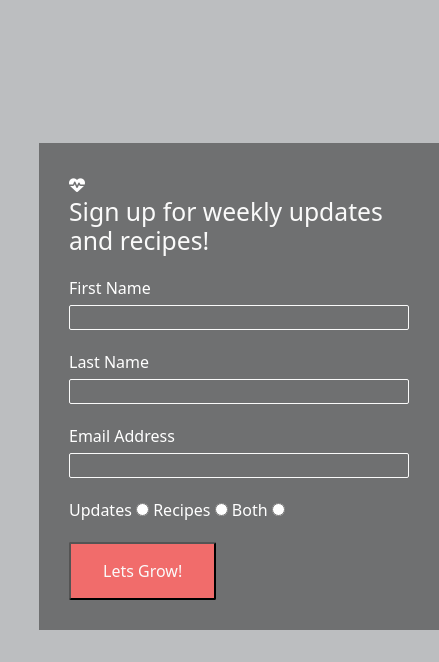
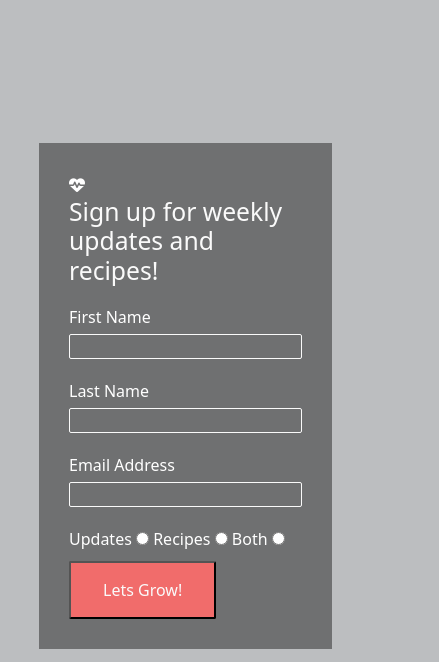
Before and after one commit to RickyLambert87/LearningHTML-CSS, a plain HTML site: page signup.html in a window 390 px wide. Shown: the part 182-844 px from the top of the page, 439 px wide, since content can reach past the window. Drawn offline with nearby package versions, Linux system fonts and the light colour scheme.

Commit message:
feat:modified some HTML

```diff
--- a/assets/style.css
+++ b/assets/style.css
@@ -19,12 +19,15 @@ color: white;
   .navbar {
     border-radius: 0;
   }
-
+a .navbar-brand {
+    float: right;
+}
 .navbar-brand {
     font-size: 24px;
     font-weight: bold;
     color: #fff;
-    text-align: start;
+    text-align:start;
+
 
   }
 
@@ -208,3 +211,23 @@ footer {
     background-color: #fafafa;
     color: #f16c6b;
 }
+
+/* Mobile styles */
+
+@media (max-width: 653px) {
+    .form-section {
+      max-width: 100%;
+      padding: 0 10px;
+    }
+
+    .text-input {
+      margin-right: 0;
+    }
+
+    .join-button {
+      margin-top: 10px;
+    }
+  }
+  .signup-form {
+    max-width: 75%;
+  }
```
Also changed, not shown: aboutus.html (+1 -1 lines).
